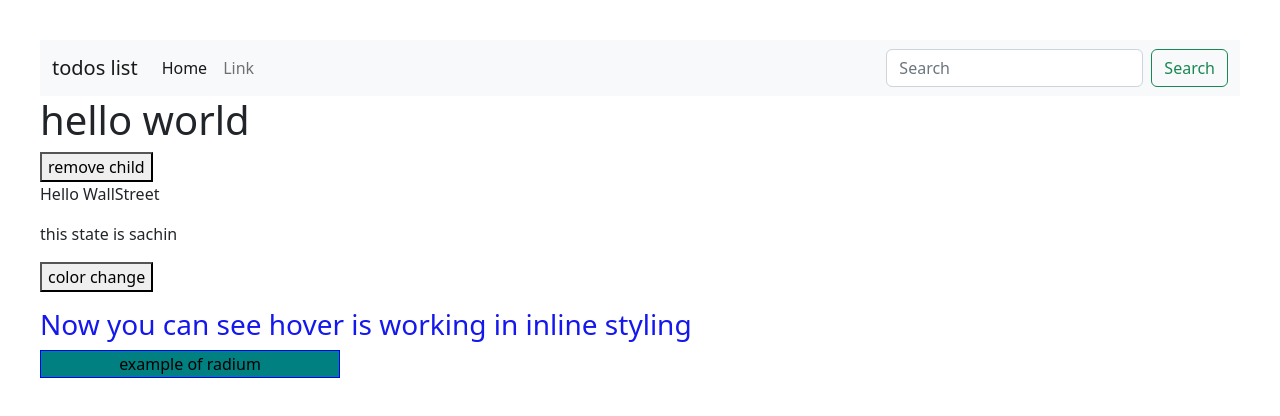
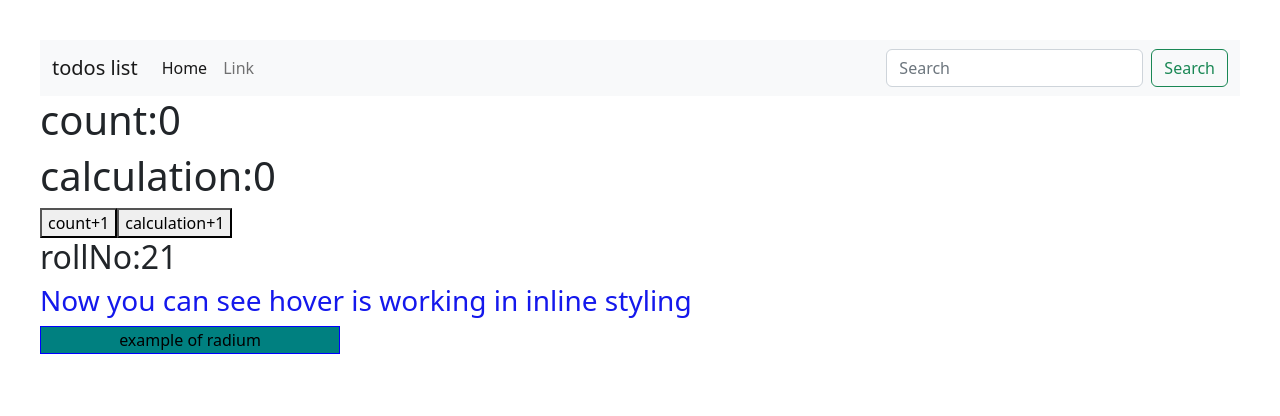
Before and after one commit to roshankyada/react-traning, a React (Create React App) app: page / in a window 1280 px wide. Shown: the top 416 px of the page. Built offline with nearby package versions, Linux system fonts and the light colour scheme.

Commit message:
Controlling the useEffect() Behavior

```diff
--- a/package.json
+++ b/package.json
@@ -36,5 +36,8 @@
       "last 1 firefox version",
       "last 1 safari version"
     ]
+  },
+  "devDependencies": {
+    "react-devtools": "^4.27.2"
   }
 }
--- a/src/App.js
+++ b/src/App.js
@@ -6,14 +6,14 @@ import Radium, { StyleRoot } from 'radium';
 import 'bootstrap/dist/css/bootstrap.min.css'
 
 function App() {
-
+  let rollNo = 21;
   return (
 
     <StyleRoot>
       <div className="App" >
         <Header title="todos list" serchBar={true} />
 
-        <Footer name="sachin" />
+        <Footer name="sachin" rollNo={rollNo} />
         <Work />
 
       </div>
--- a/src/component/Footer.js
+++ b/src/component/Footer.js
@@ -1,81 +1,30 @@
-import React, { Component } from 'react'
-import Child from "./Child";
+import React, { useEffect, useState } from 'react'
 
-export default class Footer extends Component {
-    constructor(props) {
-        super(props)
+const Footer = (props) => {
 
-        this.state = {
-            data: "roshan kyada",
-            name: "tandulker",
-            show: true
-        }
-    }
+    const [count, setCount] = useState(0);
+    const [calculation, setCalculation] = useState(0);
 
-    static getDerivedStateFromProps(props, state) {
-        if (props.name !== state.name) {
-            return {
-                name: props.name
-            }
-        }
-        return null
-    }
+    useEffect(() => {
+        console.log('Footer.Js useEffect', count);
 
-    changeName = () => {
-        this.setState({ name: "roshan" })
-        console.log(this.state.name)
-    }
+    }, [count])
 
-    // shouldComponentUpdate() {
-    // return false;
+    useEffect(() => {
+        alert('hello', props.rollNo)
+        console.log('useEffect props.rollno:', props.rollNo);
+    }, [props.rollNo])
 
-    getData() {
-        setTimeout(() => {
-            console.log('Our data is fetched');
-            this.setState({
-                data: 'Hello WallStreet',
-            })
-        }, [2000])
 
-    }
+    return (
+        <div>
+            <h1>count:{count}</h1>
+            <h1>calculation:{calculation}</h1>
+            <button onClick={() => setCount(count + 1)}>count+1</button>
+            <button onClick={() => setCalculation(calculation + 1)}>calculation+1</button>
+            <h2>rollNo:{props.rollNo}</h2>
 
-    componentDidMount() {
-        console.log('componentDidMount is here')
-        this.getData();
-    }
-
-    componentWillMount() {
-        console.log('First this called');
-
-    }
-
-    // getSnapshotBeforeUpdate(prevProps, prevState) {
-    //     document.getElementById("div1").innerHTML =
-    //         "Before the update, the favorite was " + prevState.name;
-    // }
-
-    // componentDidUpdate() {
-    //     document.getElementById("div1").innerHTML =
-    //         "The updated favorite is " + this.state.favoritecolor;
-    //}
-
-    childRemove = () => {
-        this.setState({ show: false });
-    }
-    render() {
-        let myheader;
-        if (this.state.show) {
-            myheader = <Child />;
-        };
-        return (
-            <div>
-                {myheader}
-                <button onClick={this.childRemove}>remove child</button>
-                <p>{this.state.data}</p>
-                <p>this state is {this.state.name}</p>
-                <button onClick={this.changeName}>color change</button>
-                <p id="div1"></p>
-            </div>
-        )
-    }
+        </div>
+    )
 }
+export default Footer;
```
Also changed, not shown: 1 other file (tests, documents, lock files or other folders).
